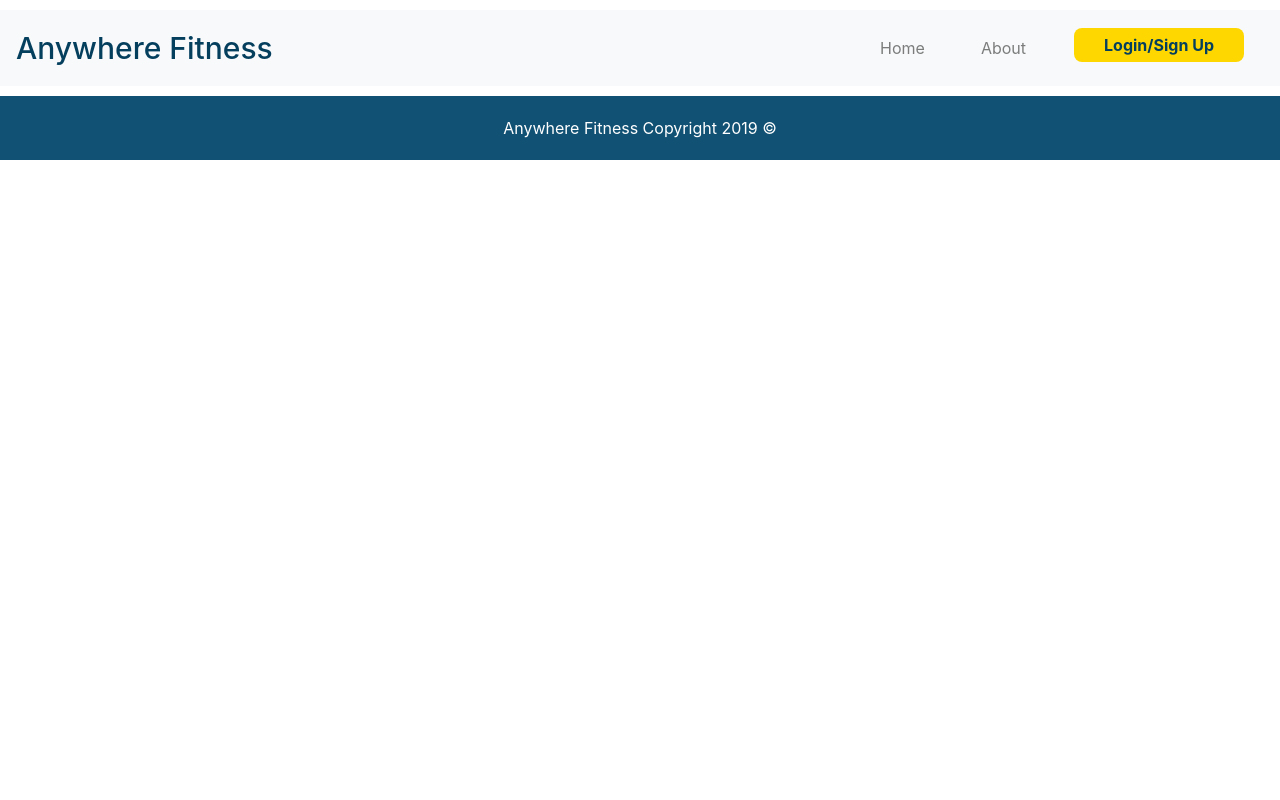
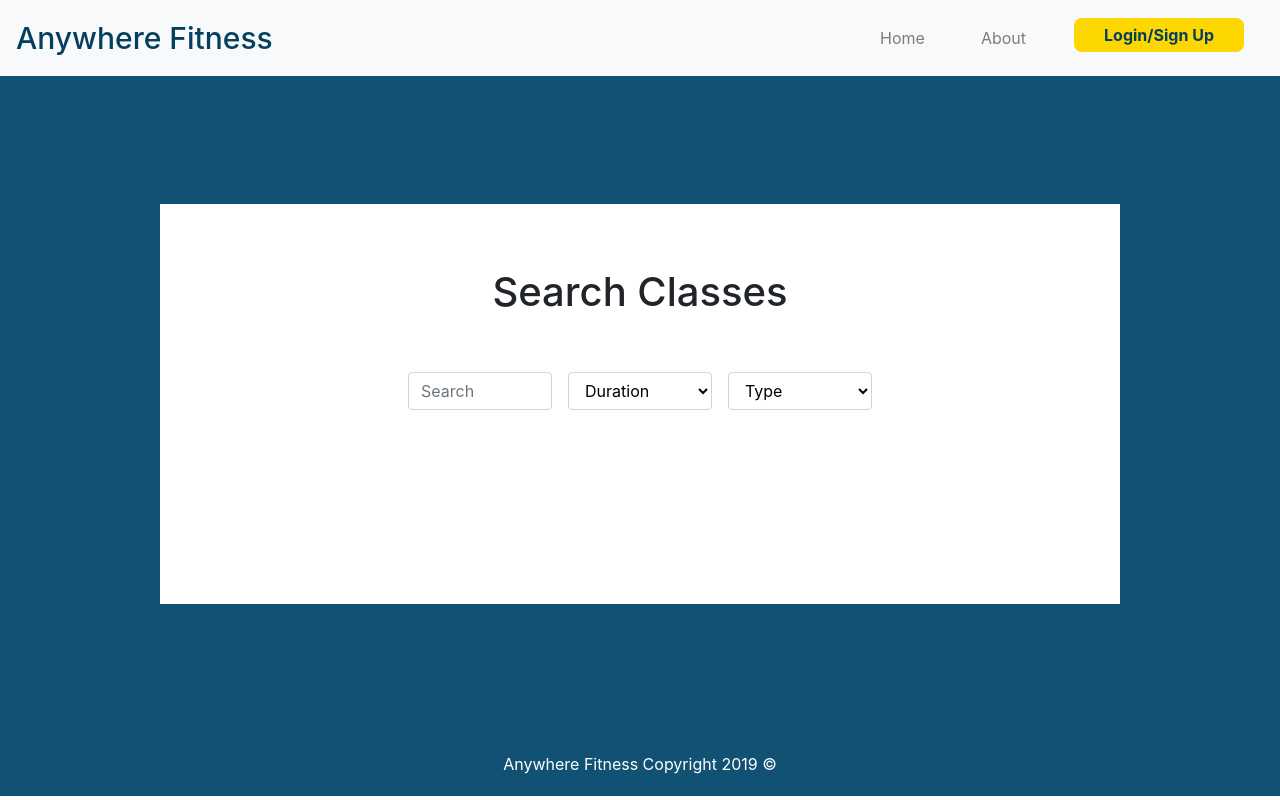
Before and after one commit to BUILD-WEEKS-ANYWHERE-FITNESS/front-end, a React (Create React App) app in the folder anywhere-fitness/: page /classes in a window 1280 px wide. Built offline with nearby package versions, Linux system fonts and the light colour scheme.

Commit message:
added classes page with routing, basic styling

```diff
--- a/anywhere-fitness/src/App.js
+++ b/anywhere-fitness/src/App.js
@@ -9,6 +9,7 @@ import Register from './components/Register/Register';
 import Footer from './components/Footer/Footer';
 import Header from './components/Header/Header';
 import Home from './components/Landing/Home';
+import Classes from './components/Classes/Classes';
 
 function App() {
   return (
@@ -17,6 +18,7 @@ function App() {
       <Route exact path="/" component={Home} />
       <Route path="/login" component={Login} />
       <Route path="/register" component={Register} />
+      <Route path="/classes" component={Classes} />
       <Footer />
     </div>
   );
--- /dev/null
+++ b/anywhere-fitness/src/components/Classes/Classes.js
@@ -0,0 +1,31 @@
+import React, { useState } from 'react';
+import { Input } from 'reactstrap';
+
+const Classes = () => {
+
+  return (
+    <div className="card-container">
+    <div className="classes">
+        <h1> Search Classes </h1>
+        <div className="class-search-card">
+            <Input className="class-search-bar" type="search" name="search" id="search" placeholder="Search" />
+            <Input className="class-search-drops" type="select" name="select" id="select">
+              <option>Duration</option>
+              <option>30 mins</option>
+              <option>45 mins</option>
+              <option>60 mins</option>
+        </Input>
+        <Input className="class-search-drops" type="select" name="select" id="select">
+              <option>Type</option>
+              <option>Yoga</option>
+              <option>Pilates</option>
+        </Input>
+
+            </div>
+            </div>
+        </div>
+
+  );
+}
+
+export default Classes;
--- a/anywhere-fitness/src/components/Login/Login.js
+++ b/anywhere-fitness/src/components/Login/Login.js
@@ -1,5 +1,6 @@
 import React, { useState } from "react";
 import { Card, Button, CardHeader, CardBody, CardTitle, Form, FormGroup, Input, Label, FormFeedback } from 'reactstrap';
+import { Link } from "react-router-dom";
 
 
 const Login = () => {
@@ -28,7 +29,7 @@ const Login = () => {
                                 <Label for="password">Password:</Label>
                                 <Input  type="password" name="password" id="password" placeholder="Your password" />
                             </FormGroup>
-                            <Button >Login</Button> <Button>Register</Button>
+                            <Button >Login</Button> <Link to="/register"><Button>Register</Button></Link>
                             <FormGroup check>
                                 <Label check>
                                     <Input type="checkbox" />{' '}Remember Me
--- a/anywhere-fitness/src/css/index.css
+++ b/anywhere-fitness/src/css/index.css
@@ -55,9 +55,6 @@
     padding-right: 5%;
     padding-left: 5%;
   }
-}
-header {
-  padding: 10px 0;
 }
 header h1 {
   margin: 0;
@@ -250,6 +247,33 @@ header button {
   margin: 1.5rem 0;
   font-size: 2rem;
 }
+.classes {
+  padding-top: 5%;
+  background-color: white;
+  width: 75%;
+  height: 400px;
+  display: flex;
+  align-items: center;
+  flex-flow: column nowrap;
+}
+.classes .class-search-bar {
+  width: 30%;
+  background-color: white;
+  color: black;
+}
+.classes .class-search-card {
+  margin-top: 5%;
+  background-color: white;
+  width: 50%;
+  display: flex;
+  flex-flow: nowrap;
+  justify-content: space-around;
+}
+.classes .class-search-card .class-search-drops {
+  background-color: white;
+  color: black;
+  width: 30%;
+}
 footer {
   text-align: center;
   background: #115173;
--- /dev/null
+++ b/anywhere-fitness/src/less/classes.less
@@ -0,0 +1,31 @@
+.classes {
+    padding-top: 5%;
+    background-color:white;
+    width: 75%;
+    height: 400px;
+    display: flex;
+    align-items: center;
+    flex-flow: column nowrap;
+    .class-search-bar {
+        width: 30%;
+        background-color: white;
+        color: black;
+
+    }
+    .class-search-card {
+        margin-top: 5%;
+        background-color: white;
+        width: 50%;
+        display: flex;
+        flex-flow:  nowrap;
+        justify-content: space-around;
+
+        .class-search-drops {
+            background-color: white;
+            color: black;
+            width: 30%;
+        }
+
+
+    }
+}
--- a/anywhere-fitness/src/less/index.less
+++ b/anywhere-fitness/src/less/index.less
@@ -2,8 +2,8 @@
 @import "variables";
 @import "mixins";
 
-@import "Register";
 @import "FormPages";
 @import "header";
 @import "home";
+@import "classes";
 @import "footer";
```
